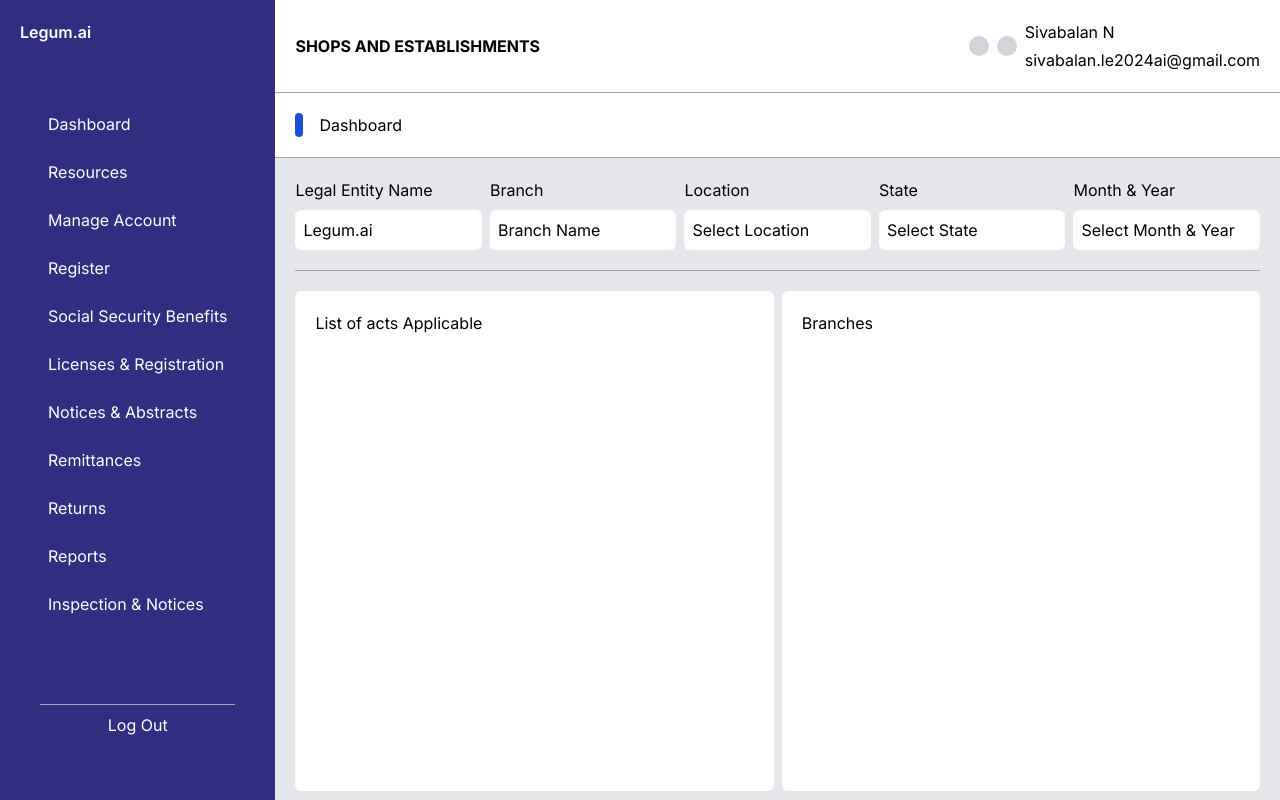
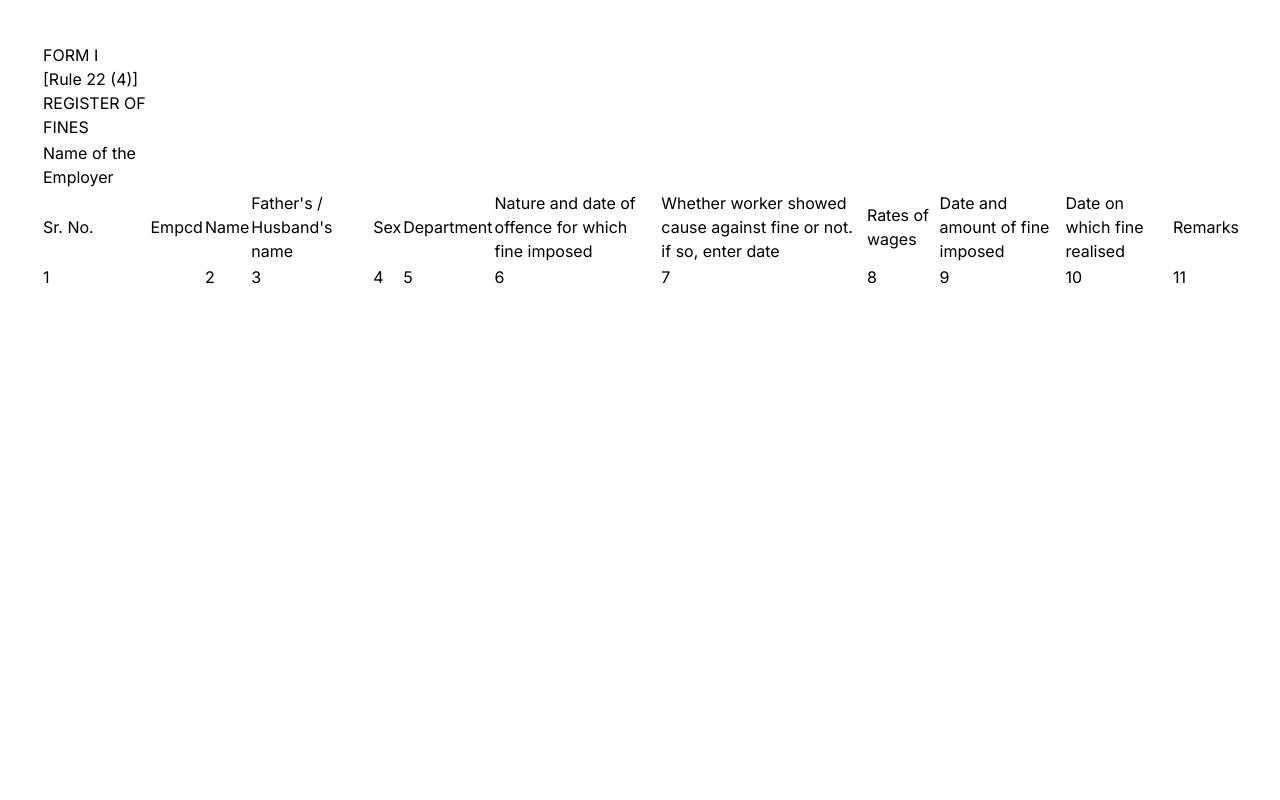
Before and after one commit to HrishikShaji/labor-law, a Next.js app: page / in a window 1280 px wide. Shown: the top 800 px of the page. Built offline with nearby package versions, Linux system fonts and the light colour scheme.

Commit message:
added table

```diff
--- /dev/null
+++ b/app/components/Table.tsx
@@ -0,0 +1,183 @@
+export const Table = () => {
+	return (
+		<div
+			className="w-full h-full flex flex-col justify-center items-center p-10"
+			dir="ltr"
+		>
+			<table className="waffle ">
+				<thead>
+					<tr>
+						<th className="row-header freezebar-origin-ltr"></th>
+						<th id="1060074110C0" className="column-headers-background"></th>
+						<th id="1060074110C1" className="column-headers-background"></th>
+						<th id="1060074110C2" className="column-headers-background"></th>
+						<th id="1060074110C3" className="column-headers-background"></th>
+						<th id="1060074110C4" className="column-headers-background"></th>
+						<th id="1060074110C5" className="column-headers-background"></th>
+						<th id="1060074110C6" className="column-headers-background"></th>
+						<th id="1060074110C7" className="column-headers-background"></th>
+						<th id="1060074110C8" className="column-headers-background"></th>
+						<th id="1060074110C9" className="column-headers-background"></th>
+						<th id="1060074110C10" className="column-headers-background"></th>
+						<th id="1060074110C11" className="column-headers-background"></th>
+					</tr>
+				</thead>
+				<tbody>
+					<tr>
+						<th id="1060074110R0" className="row-headers-background"></th>
+						<td className="s0">
+							FORM I<br />
+							[Rule 22 (4)]
+							<br />
+							REGISTER OF FINES
+						</td>
+					</tr>
+					<tr>
+						<th id="1060074110R1" className="row-headers-background"></th>
+						<td className="s1">Name of the Employer</td>
+						<td className="s2"></td>
+					</tr>
+					<tr>
+						<th id="1060074110R2" className="row-headers-background"></th>
+						<td className="s3">Sr. No.</td>
+						<td className="s3">Empcd</td>
+						<td className="s3">Name</td>
+						<td className="s3">Father&#39;s / Husband&#39;s name</td>
+						<td className="s3">Sex</td>
+						<td className="s3">Department</td>
+						<td className="s3">
+							Nature and date of offence for which fine imposed
+						</td>
+						<td className="s3">
+							Whether worker showed cause against fine or not. if so, enter date
+						</td>
+						<td className="s3">Rates of wages</td>
+						<td className="s3">Date and amount of fine imposed</td>
+						<td className="s3">Date on which fine realised</td>
+						<td className="s3">Remarks</td>
+					</tr>
+					<tr>
+						<th id="1060074110R3" className="row-headers-background"></th>
+						<td className="s4">1</td>
+						<td className="s4"></td>
+						<td className="s4">2</td>
+						<td className="s4">3</td>
+						<td className="s4">4</td>
+						<td className="s4">5</td>
+						<td className="s4">6</td>
+						<td className="s4">7</td>
+						<td className="s4">8</td>
+						<td className="s4">9</td>
+						<td className="s4">10</td>
+						<td className="s4">11</td>
+					</tr>
+					<tr>
+						<th id="1060074110R4" className="row-headers-background"></th>
+						<td className="s5"></td>
+						<td className="s5"></td>
+						<td className="s5"></td>
+						<td className="s5"></td>
+						<td className="s5"></td>
+						<td className="s5"></td>
+						<td className="s5"></td>
+						<td className="s5"></td>
+						<td className="s5"></td>
+						<td className="s5"></td>
+						<td className="s5"></td>
+						<td className="s5"></td>
+					</tr>
+					<tr>
+						<th id="1060074110R5" className="row-headers-background"></th>
+						<td className="s5"></td>
+						<td className="s5"></td>
+						<td className="s5"></td>
+						<td className="s5"></td>
+						<td className="s5"></td>
+						<td className="s5"></td>
+						<td className="s5"></td>
+						<td className="s5"></td>
+						<td className="s5"></td>
+						<td className="s5"></td>
+						<td className="s5"></td>
+						<td className="s5"></td>
+					</tr>
+					<tr>
+						<th id="1060074110R6" className="row-headers-background"></th>
+						<td className="s5"></td>
+						<td className="s5"></td>
+						<td className="s5"></td>
+						<td className="s5"></td>
+						<td className="s5"></td>
+						<td className="s5"></td>
+						<td className="s5"></td>
+						<td className="s5"></td>
+						<td className="s5"></td>
+						<td className="s5"></td>
+						<td className="s5"></td>
+						<td className="s5"></td>
+					</tr>
+					<tr>
+						<th id="1060074110R7" className="row-headers-background"></th>
+						<td className="s5"></td>
+						<td className="s5"></td>
+						<td className="s5"></td>
+						<td className="s5"></td>
+						<td className="s5"></td>
+						<td className="s5"></td>
+						<td className="s5"></td>
+						<td className="s5"></td>
+						<td className="s5"></td>
+						<td className="s5"></td>
+						<td className="s5"></td>
+						<td className="s5"></td>
+					</tr>
+					<tr>
+						<th id="1060074110R8" className="row-headers-background"></th>
+						<td className="s5"></td>
+						<td className="s5"></td>
+						<td className="s5"></td>
+						<td className="s5"></td>
+						<td className="s5"></td>
+						<td className="s5"></td>
+						<td className="s5"></td>
+						<td className="s5"></td>
+						<td className="s5"></td>
+						<td className="s5"></td>
+						<td className="s5"></td>
+						<td className="s5"></td>
+					</tr>
+					<tr>
+						<th id="1060074110R9" className="row-headers-background"></th>
+						<td className="s5"></td>
+						<td className="s5"></td>
+						<td className="s5"></td>
+						<td className="s5"></td>
+						<td className="s5"></td>
+						<td className="s5"></td>
+						<td className="s5"></td>
+						<td className="s5"></td>
+						<td className="s5"></td>
+						<td className="s5"></td>
+						<td className="s5"></td>
+						<td className="s5"></td>
+					</tr>
+					<tr>
+						<th id="1060074110R10" className="row-headers-background"></th>
+						<td className="s5"></td>
+						<td className="s5"></td>
+						<td className="s5"></td>
+						<td className="s5"></td>
+						<td className="s5"></td>
+						<td className="s5"></td>
+						<td className="s5"></td>
+						<td className="s5"></td>
+						<td className="s5"></td>
+						<td className="s5"></td>
+						<td className="s5"></td>
+						<td className="s5"></td>
+					</tr>
+				</tbody>
+			</table>
+		</div>
+	);
+};
--- a/app/page.tsx
+++ b/app/page.tsx
@@ -1,11 +1,11 @@
 import { Dashboard } from "./components/Dashboard";
 import { SideBar } from "./components/SideBar";
+import { Table } from "./components/Table";
 
 export default function Home() {
   return (
     <main className="flex">
-      <SideBar />
-      <Dashboard />
+      <Table />
     </main>
   );
 }
```
